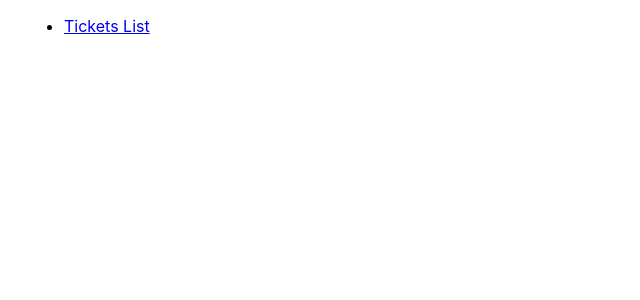
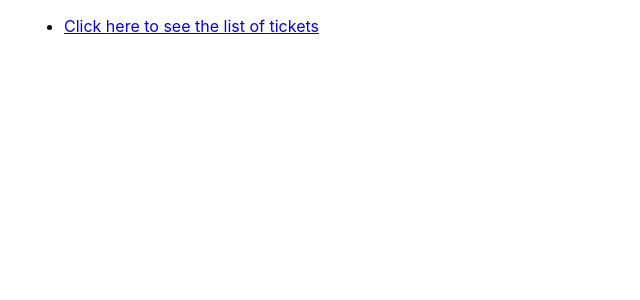
Before and after one commit to aliravn/virtual-list-challenge, a React (Create React App) app: page / in a window 1280 px wide. Shown: the top 300 px of the page, without its empty margins (0-640 px from the left). Built offline with nearby package versions, Linux system fonts and the light colour scheme.

Commit message:
update navigation link to be more telling

```diff
--- a/src/pages/App/App.js
+++ b/src/pages/App/App.js
@@ -2,7 +2,7 @@ import React from 'react';
 import { BrowserRouter as Router, Route, Switch, Link } from 'react-router-dom';
 import Backlog from 'pages/Backlog/Backlog.js';
 
-import styles from './App.module.scss';
+import styles from 'pages/App/App.module.scss';
 
 function App() {
 	return (
@@ -12,7 +12,7 @@ function App() {
 					<ul className={styles.navigationList}>
 						<li>
 							<Link to={'/backlog'} className={styles.navigationLink}>
-								Tickets List
+								Click here to see the list of tickets
 							</Link>
 						</li>
 					</ul>
```
